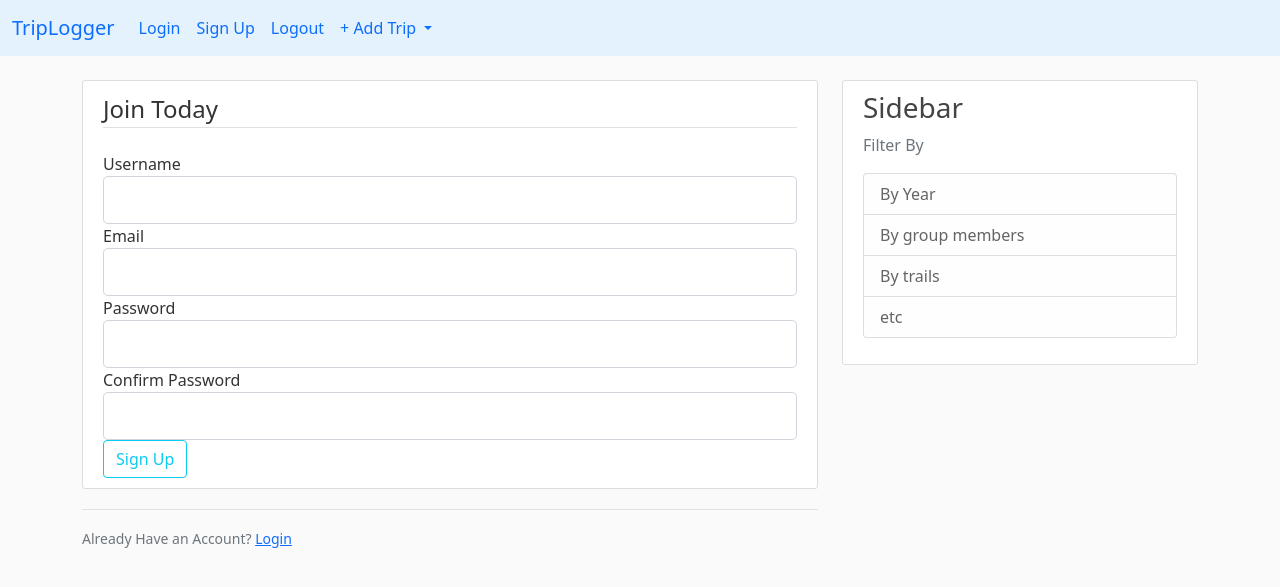
After one commit to kurtisdcalkins/triplogger-flask, a Flask app: page /register in a window 1280 px wide. The commit adds this page. Shown: the top 587 px of the page. Run offline with Flask 2, Linux system fonts and the light colour scheme.

Commit message:
Added forms with validation

```diff
--- a/triplog/__init__.py
+++ b/triplog/__init__.py
@@ -2,6 +2,7 @@ from flask import Flask
 
 
 app = Flask(__name__)
+app.config['SECRET_KEY'] = '722d24131ebca2d827a6b6c6ee973b77'
 
 
 from triplog import routes
--- /dev/null
+++ b/triplog/forms.py
@@ -0,0 +1,20 @@
+from flask_wtf import FlaskForm
+from wtforms import StringField, SubmitField, BooleanField, PasswordField
+from wtforms.validators import DataRequired, Length, Email, EqualTo
+
+
+class RegistrationForm(FlaskForm):
+    username = StringField('Username', validators=[
+                           DataRequired(), Length(min=2, max=20)])
+    email = StringField('Email', validators=[DataRequired(), Email()])
+    password = PasswordField('Password', validators=[DataRequired()])
+    confirm_password = PasswordField('Confirm Password', validators=[
+                                     DataRequired(), EqualTo('password')])
+    submit = SubmitField('Sign Up')
+
+
+class LoginForm(FlaskForm):
+    email = StringField('Email', validators=[DataRequired(), Email()])
+    password = PasswordField('Password', validators=[DataRequired()])
+    remember = BooleanField('Remember Me')
+    submit = SubmitField('Login')
--- a/triplog/routes.py
+++ b/triplog/routes.py
@@ -1,7 +1,34 @@
-from flask import render_template, url_for
+from flask import render_template, url_for, flash, redirect
 from triplog import app
+from triplog.forms import RegistrationForm, LoginForm
 
 
 @app.route("/")
-def hello():
-    return render_template('layout.html')
+def index():
+    return render_template('index.html')
+
+
+@app.route("/home")
+def home():
+    return render_template('home.html')
+
+
+@app.route("/register", methods=["GET", "POST"])
+def register():
+    form = RegistrationForm()
+    if form.validate_on_submit():
+        flash(f"Account created for {form.username.data}!", "success")
+        return redirect(url_for('home'))
+    return render_template('register.html', title="Register", form=form)
+
+
+@app.route("/login", methods=["GET", "POST"])
+def login():
+    form = LoginForm()
+    if form.validate_on_submit():
+        if form.email.data == 'admin@blog.com' and form.password.data == 'password':
+            flash("You have been logged in!", "success")
+            return redirect(url_for('home'))
+        else:
+            flash("Login Unsuccessful. Please check username and password", 'danger')
+    return render_template('login.html', title="Login", form=form)
--- a/triplog/static/main.css
+++ b/triplog/static/main.css
@@ -0,0 +1,22 @@
+body {
+    background: #fafafa;
+    color: #333333;
+    margin-top: 5rem;
+}
+
+h1,
+h2,
+h3,
+h4,
+h5,
+h6 {
+    color: #444444;
+}
+
+.content-section {
+    background: #ffffff;
+    padding: 10px 20px;
+    border: 1px solid #dddddd;
+    border-radius: 3px;
+    margin-bottom: 20px;
+}
--- a/triplog/templates/layout.html
+++ b/triplog/templates/layout.html
@@ -11,6 +11,76 @@
     <title>TripLogger</title>
 </head>
 <body>
-    <h1>Home Page</h1>
+    <header>
+        <nav class="navbar navbar-expand-lg bg-body-tertiary fixed-top" style="background-color: #e3f2fd;">
+            <div class="container-fluid">
+                <a class="navbar-brand" href="{{url_for('home')}}">TripLogger</a>
+                <button class="navbar-toggler" type="button" data-bs-toggle="collapse" data-bs-target="#navbarNavDropdown"
+                    aria-controls="navbarNavDropdown" aria-expanded="false" aria-label="Toggle navigation">
+                    <span class="navbar-toggler-icon"></span>
+                </button>
+                <div class="collapse navbar-collapse" id="navbarNavDropdown">
+                    <ul class="navbar-nav">
+                        <li class="nav-item">
+                            <a class="nav-link active" aria-current="page" href="{{url_for('login')}}">Login</a>
+                        </li>
+                        <li class="nav-item">
+                            <a class="nav-link" href="{{url_for('register')}}">Sign Up</a>
+                        </li>
+                        <li class="nav-item">
+                            <a class="nav-link" href="#">Logout</a>
+                        </li>
+                        <li class="nav-item dropdown">
+                            <a class="nav-link dropdown-toggle" href="#" role="button" data-bs-toggle="dropdown"
+                                aria-expanded="false">
+                                + Add Trip
+                            </a>
+                            <ul class="dropdown-menu">
+                                <li><a class="dropdown-item" href="#">Day Trip</a></li>
+                                <li><a class="dropdown-item" href="#">Multi-day Trip</a></li>
+                            </ul>
+                        </li>
+                    </ul>
+                </div>
+            </div>
+        </nav>
+    </header>
+    <main role="main" class="container">
+        <div class="row">
+            <!-- Alert message -->
+            <div class="col-md-8">
+                {% with messages = get_flashed_messages(with_categories=true) %}
+                    {% if messages %}
+                        {% for category, message in messages %}
+                        <div class="alert alert-{{ category }}">
+                            {{ message }}
+                        </div>
+                        {% endfor %}
+                    {% endif %}
+                {% endwith %}
+                {% block content %}{% endblock %}
+            </div>
+            <div class="col-md-4">
+                <div class="content-section">
+                    <h3>Sidebar</h3>
+                    <p class='text-muted'>Filter By
+                    <ul class="list-group">
+                        <li class="list-group-item list-group-item-light">By Year</li>
+                        <li class="list-group-item list-group-item-light">By group members</li>
+                        <li class="list-group-item list-group-item-light">By trails</li>
+                        <li class="list-group-item list-group-item-light">etc</li>
+                    </ul>
+                    </p>
+                </div>
+            </div>
+        </div>
+    </main>
+<script src="https://cdn.jsdelivr.net/npm/@popperjs/core@2.9.2/dist/umd/popper.min.js"
+    integrity="sha384-IQsoLXl5PILFhosVNubq5LC7Qb9DXgDA9i+tQ8Zj3iwWAwPtgFTxbJ8NT4GN1R8p"
+    crossorigin="anonymous"></script>
+<script src="https://cdn.jsdelivr.net/npm/bootstrap@5.0.2/dist/js/bootstrap.min.js"
+    integrity="sha384-cVKIPhGWiC2Al4u+LWgxfKTRIcfu0JTxR+EQDz/bgldoEyl4H0zUF0QKbrJ0EcQF"
+    crossorigin="anonymous"></script>
+
 </body>
 </html>
--- /dev/null
+++ b/triplog/templates/register.html
@@ -0,0 +1,79 @@
+{% extends "layout.html" %}
+{% block content %}
+<div class="content-section">
+    <form method="POST" action="">
+        {{ form.hidden_tag() }}
+        <fieldset class="form-group">
+            <legend class="border-bottom mb-4">Join Today</legend>
+            <div class="form-group">
+                {{ form.username.label(class="form-control-label") }}
+                <!-- Check for errors -->
+                {% if form.username.errors %}
+                    {{ form.username(class="form-control form-lg is-invalid") }}
+                    <div class="invalid-feedback">
+                        {% for error in form.username.errors %}
+                            <span>{{ error }}</span>
+                        {% endfor %}
+                    </div>
+                <!-- If no errors -->
+                {% else %}
+                    {{ form.username(class="form-control form-control-lg") }}
+                {% endif %}
+            </div>
+            <div class="form-group">
+                {{ form.email.label(class="form-control-label") }}
+                <!-- Check for errors -->
+                {% if form.email.errors %}
+                {{ form.email(class="form-control form-lg is-invalid") }}
+                <div class="invalid-feedback">
+                    {% for error in form.email.errors %}
+                    <span>{{ error }}</span>
+                    {% endfor %}
+                </div>
+                <!-- If no errors -->
+                {% else %}
+                {{ form.email(class="form-control form-control-lg") }}
+                {% endif %}
+            </div>
+            <div class="form-group">
+                {{ form.password.label(class="form-control-label") }}
+                <!-- Check for errors -->
+                {% if form.password.errors %}
+                {{ form.password(class="form-control form-lg is-invalid") }}
+                <div class="invalid-feedback">
+                    {% for error in form.password.errors %}
+                    <span>{{ error }}</span>
+                    {% endfor %}
+                </div>
+                <!-- If no errors -->
+                {% else %}
+                {{ form.password(class="form-control form-control-lg") }}
+                {% endif %}
+            </div>
+            <div class="form-group">
+                {{ form.confirm_password.label(class="form-control-label") }}
+                <!-- Check for errors -->
+                {% if form.confirm_password.errors %}
+                {{ form.confirm_password(class="form-control form-lg is-invalid") }}
+                <div class="invalid-feedback">
+                    {% for error in form.confirm_password.errors %}
+                    <span>{{ error }}</span>
+                    {% endfor %}
+                </div>
+                <!-- If no errors -->
+                {% else %}
+                {{ form.confirm_password(class="form-control form-control-lg") }}
+                {% endif %}
+            </div>
+        </fieldset>
+        <div class="form-group">
+            {{ form.submit(class="btn btn-outline-info") }}
+        </div>
+    </form>
+</div>
+<div class="border-top pt-3">
+    <small class="text-muted">
+        Already Have an Account? <a href="{{ url_for('login') }}" class="ml-2">Login</a>
+    </small>
+</div>
+{% endblock content %}
```
Also changed, not shown: triplog/templates/home.html (added, +8 -0 lines), triplog/templates/index.html (added, +8 -0 lines), triplog/templates/login.html (added, +56 -0 lines), 1 other file.
